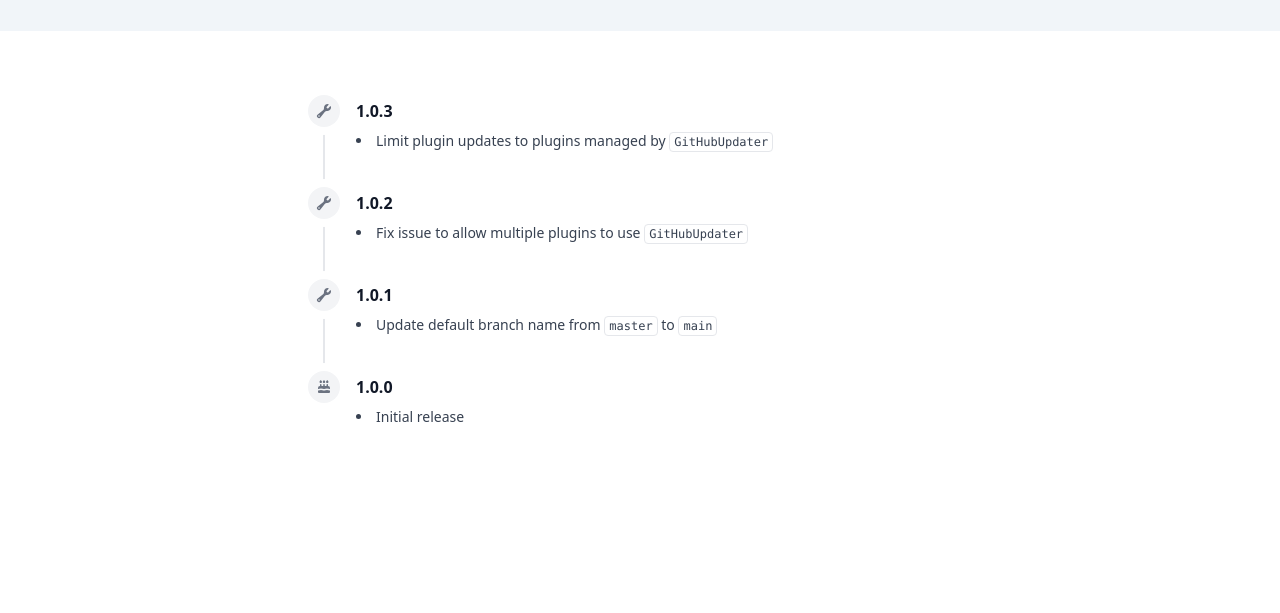
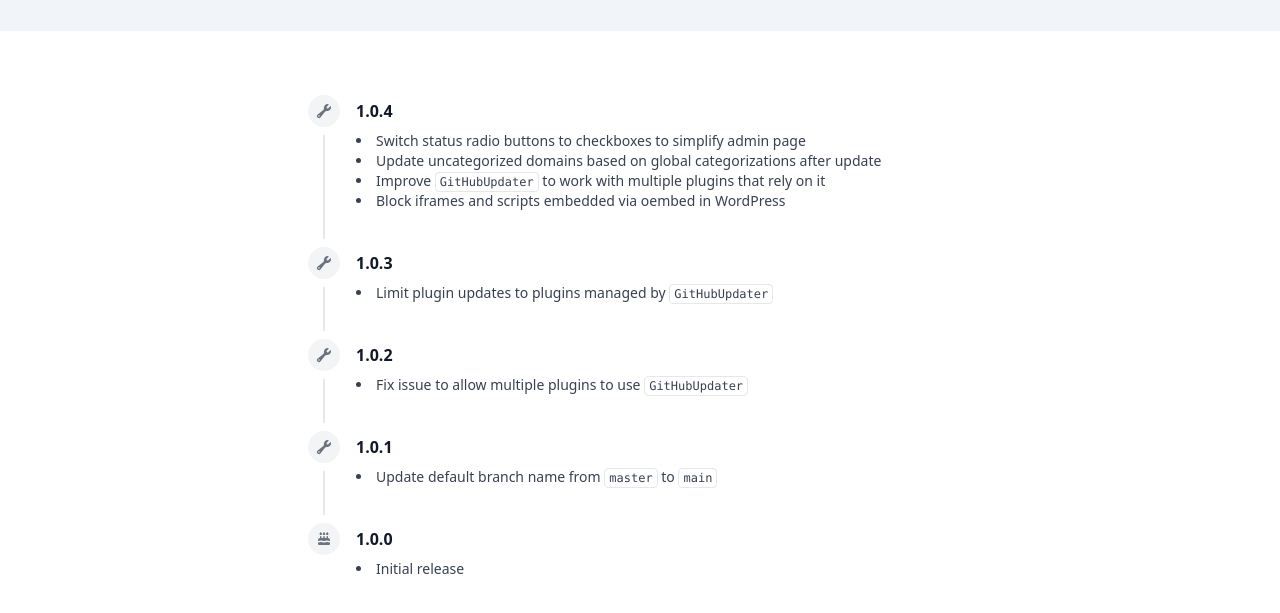
Before and after one commit to fleishmanhillard/changelog, a plain HTML site: page consent-manager/index.html in a window 1280 px wide. Shown: the part 209-822 px from the top of the page. Before the commit the page ends 800 px from the top, so only its background shows below. Drawn offline with nearby package versions, Linux system fonts and the light colour scheme.

Commit message:
Add consent manager changelog 1.0.4

```diff
--- a/consent-manager/index.html
+++ b/consent-manager/index.html
@@ -27,6 +27,36 @@
         <div class="mx-auto max-w-2xl">
             <div class="flow-root">
                 <ul role="list" class="-mb-8">
+
+                    <li>
+                        <div class="relative pb-8">
+                            <span class="absolute left-5 top-5 -ml-px h-full w-0.5 bg-gray-200" aria-hidden="true"></span>
+                            <div class="relative flex items-start space-x-3">
+                                <div>
+                                    <div class="relative px-1">
+                                        <div class="flex h-8 w-8 items-center justify-center rounded-full bg-gray-100 ring-8 ring-white">
+                                            <svg xmlns="http://www.w3.org/2000/svg" viewBox="0 0 16 16" fill="currentColor" class="w-4 h-4 text-gray-500">
+                                                <path fill-rule="evenodd" d="M11.5 8a3.5 3.5 0 0 0 3.362-4.476c-.094-.325-.497-.39-.736-.15L12.099 5.4a.48.48 0 0 1-.653.033 8.554 8.554 0 0 1-.879-.879.48.48 0 0 1 .033-.653l2.027-2.028c.24-.239.175-.642-.15-.736a3.502 3.502 0 0 0-4.476 3.427c.018.99-.133 2.093-.914 2.7l-5.31 4.13a2.015 2.015 0 1 0 2.828 2.827l4.13-5.309c.607-.78 1.71-.932 2.7-.914L11.5 8ZM3 13.75a.75.75 0 1 0 0-1.5.75.75 0 0 0 0 1.5Z" clip-rule="evenodd" />
+                                            </svg>
+                                        </div>
+                                    </div>
+                                </div>
+                                <div class="min-w-0 flex-1 py-1">
+                                    <div>
+                                        <div class="text-md font-semibold text-gray-900">
+                                            1.0.4
+                                        </div>
+                                    </div>
+                                    <ul class="list-disc list-inside mt-2 text-sm text-gray-700">
+                                        <li>Switch status radio buttons to checkboxes to simplify admin page</li>
+                                        <li>Update uncategorized domains based on global categorizations after update</li>
+                                        <li>Improve <code class="border rounded px-1 py-0.5 font-mono text-xs">GitHubUpdater</code> to work with multiple plugins that rely on it</li>
+                                        <li>Block iframes and scripts embedded via oembed in WordPress</li>
+                                    </ul>
+                                </div>
+                            </div>
+                        </div>
+                    </li>
 
                     <li>
                         <div class="relative pb-8">
```
